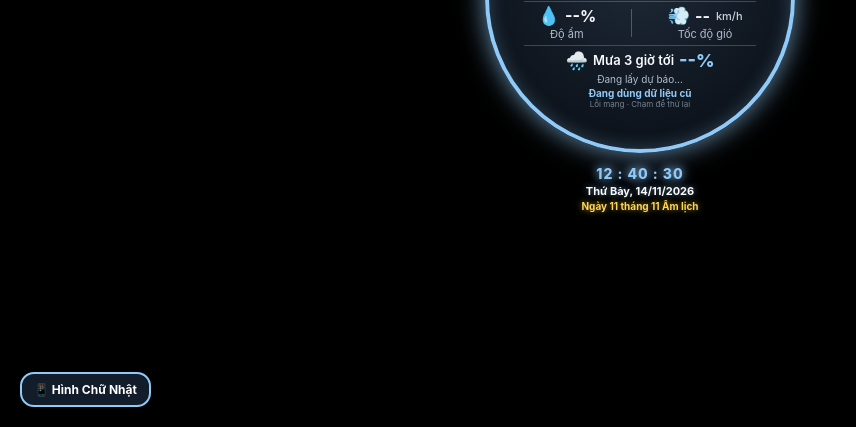
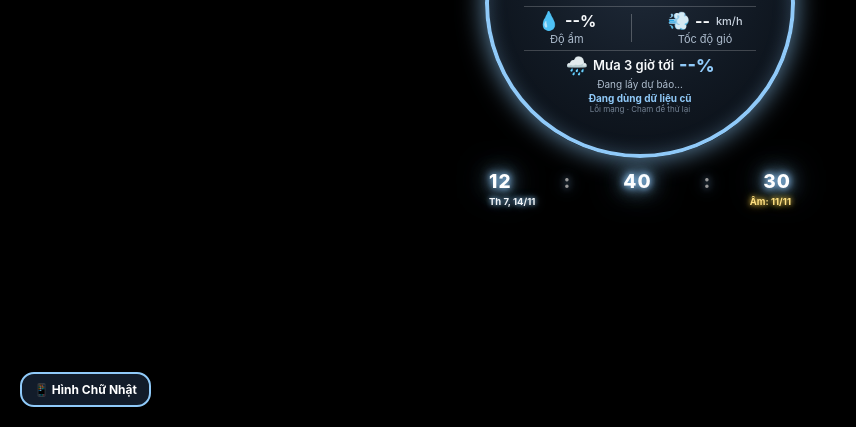
Before and after one commit to navigatorcad/Carplay-weather, a plain HTML site: page index.html in a window 1280 px wide. Shown: the part 373-800 px from the top of the page, without its empty margins (0-856 px from the left). Drawn offline with Linux system fonts and the light colour scheme; no server answers.

Commit message:
index.html

```diff
--- a/index.html
+++ b/index.html
@@ -126,7 +126,7 @@
       color: #e5edf7;
     }
 
-    /* KHỐI THỜI GIAN TRONG FORM CHỮ NHẬT (TO HƠN VỊ TRÍ MỘT CHÚT) */
+    /* KHỐI THỜI GIAN TRONG FORM CHỮ NHẬT */
     .card-time-block {
       width: 100%;
       display: flex;
@@ -137,7 +137,7 @@
     }
 
     .card-time-block .clock-text {
-      font-size: 18px; /* To hơn phần vị trí (15px) */
+      font-size: 18px;
       font-weight: 800;
       color: var(--accent);
       text-shadow: 0 0 10px rgba(var(--accent-rgb), 0.6);
@@ -156,38 +156,51 @@
       color: #ffd54f;
     }
 
-    /* KHỐI THỜI GIAN BÊN NGOÀI FORM TRÒN (KHÔNG KHUNG, VIỀN SÁNG ĐỒNG BỘ) */
+    /* KHỐI THỜI GIAN BÊN NGOÀI FORM TRÒN (VIỀN SÁNG PHÁT RA RỰC RỠ ĐỒNG BỘ MÀU KHUNG) */
     .external-time-bar {
       display: none; /* Chỉ hiện ở form tròn */
-      width: min( min(310px, 92vw), 92vh ); /* Bằng chiều rộng khung tròn */
+      width: min( min(310px, 92vw), 92vh ); /* Khớp chuẩn đường kính khung tròn */
       margin-top: 12px;
       text-align: center;
       flex-direction: column;
       align-items: center;
-      gap: 2px;
+      gap: 3px;
     }
 
     .external-time-bar .clock-text {
-      font-size: 14px;
-      font-weight: 800;
-      color: var(--accent);
-      /* Hiệu ứng viền sáng phát ra theo ký tự đồng bộ màu khung */
-      text-shadow: 0 0 8px rgba(var(--accent-rgb), 0.9), 0 0 16px rgba(var(--accent-rgb), 0.6), 0 0 24px rgba(var(--accent-rgb), 0.3);
+      font-size: 19px;
+      font-weight: 850;
+      color: #ffffff;
+      width: 100%;
+      display: flex;
+      justify-content: space-between;
+      align-items: center;
+      padding: 0 4px;
+      /* Hiệu ứng viền sáng phát ra (Neon Glow) cực mạnh bao quanh ký tự, đồng bộ màu theo biến --accent */
+      text-shadow: 0 0 6px var(--accent), 0 0 12px var(--accent), 0 0 22px var(--accent), 0 0 35px rgba(var(--accent-rgb), 0.8);
       letter-spacing: 1px;
     }
 
+    .external-time-bar .dates-row {
+      width: 100%;
+      display: flex;
+      justify-content: space-between;
+      align-items: center;
+      padding: 0 4px;
+    }
+
     .external-time-bar .solar-date {
-      font-size: 11px;
-      font-weight: 650;
-      color: var(--text);
-      text-shadow: 0 0 6px rgba(var(--accent-rgb), 0.6);
+      font-size: 9.5px;
+      font-weight: 750;
+      color: #f1f5f9;
+      text-shadow: 0 0 5px var(--accent), 0 0 10px rgba(var(--accent-rgb), 0.7);
     }
 
     .external-time-bar .lunar-date {
-      font-size: 10px;
-      font-weight: 650;
-      color: #ffd54f;
-      text-shadow: 0 0 6px rgba(255, 213, 79, 0.6);
+      font-size: 9.5px;
+      font-weight: 750;
+      color: #ffe082;
+      text-shadow: 0 0 5px #ffd54f, 0 0 10px rgba(255, 213, 79, 0.7);
     }
 
     .main-temp {
@@ -348,7 +361,7 @@
       <main class="bubble level-low" id="widgetShape" aria-live="polite" onclick="refreshData()">
         <div class="city" id="city">📍 Đang xác định vị trí...</div>
 
-        <!-- Khối thời gian hiển thị riêng cho Form Chữ Nhật (nằm dưới vị trí, to hơn) -->
+        <!-- Khối thời gian hiển thị riêng cho Form Chữ Nhật -->
         <div class="card-time-block" id="cardTimeBlock" style="display: none;">
           <div class="clock-text" id="cardClock">-- : -- : --</div>
           <div class="solar-date" id="cardSolar">--</div>
@@ -403,11 +416,19 @@
       </main>
     </div>
 
-    <!-- Khối thời gian bên ngoài cho Form Tròn (không khung, viền sáng đồng bộ theo ký tự) -->
+    <!-- Khối thời gian bên ngoài cho Form Tròn (Phát sáng rực rỡ đồng bộ màu khung) -->
     <div class="external-time-bar" id="externalTimeBar">
-      <div class="clock-text" id="extClock">-- : -- : --</div>
-      <div class="solar-date" id="extSolar">--</div>
-      <div class="lunar-date" id="extLunar">--</div>
+      <div class="clock-text" id="extClock">
+        <span id="extHours">--</span>
+        <span style="opacity: 0.6;">:</span>
+        <span id="extMinutes">--</span>
+        <span style="opacity: 0.6;">:</span>
+        <span id="extSeconds">--</span>
+      </div>
+      <div class="dates-row">
+        <span class="solar-date" id="extSolar">--</span>
+        <span class="lunar-date" id="extLunar">--</span>
+      </div>
     </div>
   </div>
 
@@ -418,8 +439,8 @@
     const REFRESH_INTERVAL_MS = 30 * 60 * 1000;
     const FORECAST_HOURS = 3;
     const TIME_ZONE = "Asia/Bangkok";
-    const CACHE_KEY = "carplay_weather_cache_v13";
-    const LAYOUT_KEY = "carplay_layout_mode_v11";
+    const CACHE_KEY = "carplay_weather_cache_v15";
+    const LAYOUT_KEY = "carplay_layout_mode_v13";
 
     const $ = (id) => document.getElementById(id);
     let currentLocation = null;
@@ -450,7 +471,7 @@
       let lunarMonth = ((Math.floor((jd - 2451545.0) / 29.53058885) + 2) % 12) + 1;
       if (lunarMonth <= 0) lunarMonth += 12;
 
-      return `Ngày ${lunarDay} tháng ${lunarMonth} Âm lịch`;
+      return `Âm: ${lunarDay}/${lunarMonth}`;
     }
 
     // --- CẬP NHẬT ĐỒNG HỒ & THỜI GIAN THỰC MỖI GIÂY ---
@@ -459,21 +480,21 @@
       const hours = String(now.getHours()).padStart(2, '0');
       const minutes = String(now.getMinutes()).padStart(2, '0');
       const seconds = String(now.getSeconds()).padStart(2, '0');
-      const timeStr = `${hours} : ${minutes} : ${seconds}`;
 
-      const daysOfWeek = ["Chủ Nhật", "Thứ Hai", "Thứ Ba", "Thứ Tư", "Thứ Năm", "Thứ Sáu", "Thứ Bảy"];
+      const daysOfWeek = ["CN", "Th 2", "Th 3", "Th 4", "Th 5", "Th 6", "Th 7"];
       const dayOfWeek = daysOfWeek[now.getDay()];
       const day = String(now.getDate()).padStart(2, '0');
       const month = String(now.getMonth() + 1).padStart(2, '0');
-      const year = now.getFullYear();
-      const solarStr = `${dayOfWeek}, ${day}/${month}/${year}`;
+      const solarStr = `${dayOfWeek}, ${day}/${month}`;
       const lunarStr = getLunarDateFormatted(now);
 
-      if ($('cardClock')) $('cardClock').textContent = timeStr;
-      if ($('cardSolar')) $('cardSolar').textContent = solarStr;
-      if ($('cardLunar')) $('cardLunar').textContent = lunarStr;
+      if ($('cardClock')) $('cardClock').textContent = `${hours} : ${minutes} : ${seconds}`;
+      if ($('cardSolar')) $('cardSolar').textContent = `${dayOfWeek}, ${day}/${month}/${now.getFullYear()}`;
+      if ($('cardLunar')) $('cardLunar').textContent = getLunarDateFormatted(now).replace("Âm: ", "Ngày ") + " Âm lịch";
 
-      if ($('extClock')) $('extClock').textContent = timeStr;
+      if ($('extHours')) $('extHours').textContent = hours;
+      if ($('extMinutes')) $('extMinutes').textContent = minutes;
+      if ($('extSeconds')) $('extSeconds').textContent = seconds;
       if ($('extSolar')) $('extSolar').textContent = solarStr;
       if ($('extLunar')) $('extLunar').textContent = lunarStr;
     }
@@ -714,7 +735,7 @@
     }
 
     window.addEventListener("resize", () => {
-      if (currentMode === "card") updateCardScale();
+      updateCardScale();
     });
 
     function loadSavedLayout() {
```
